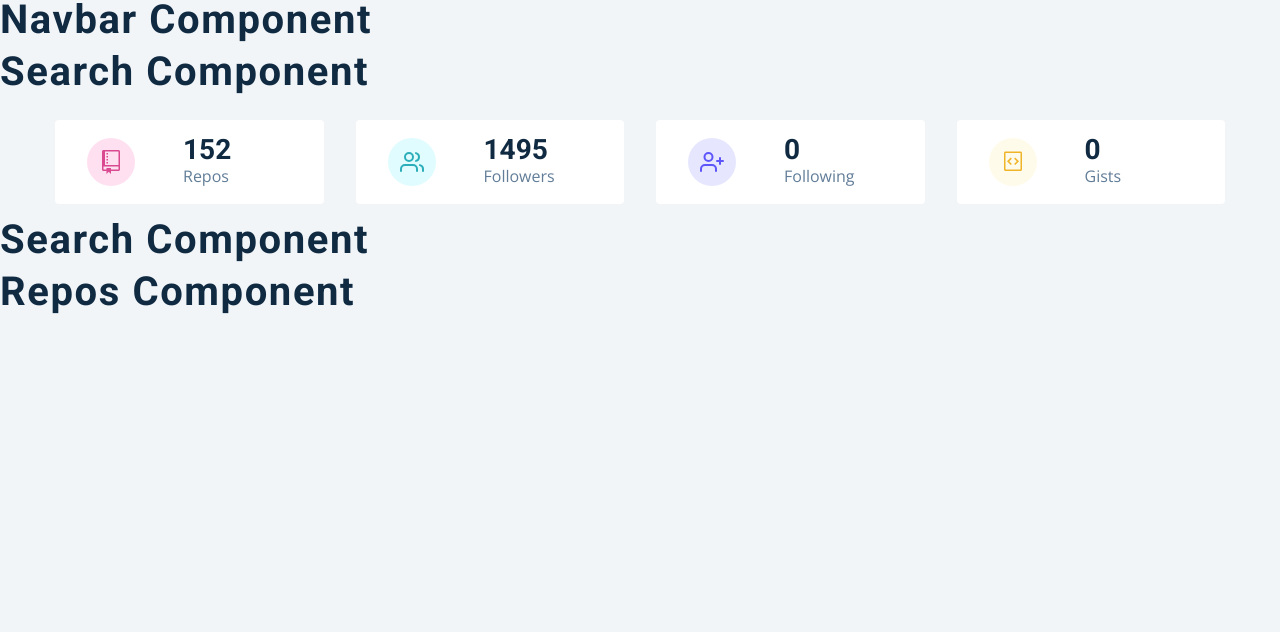
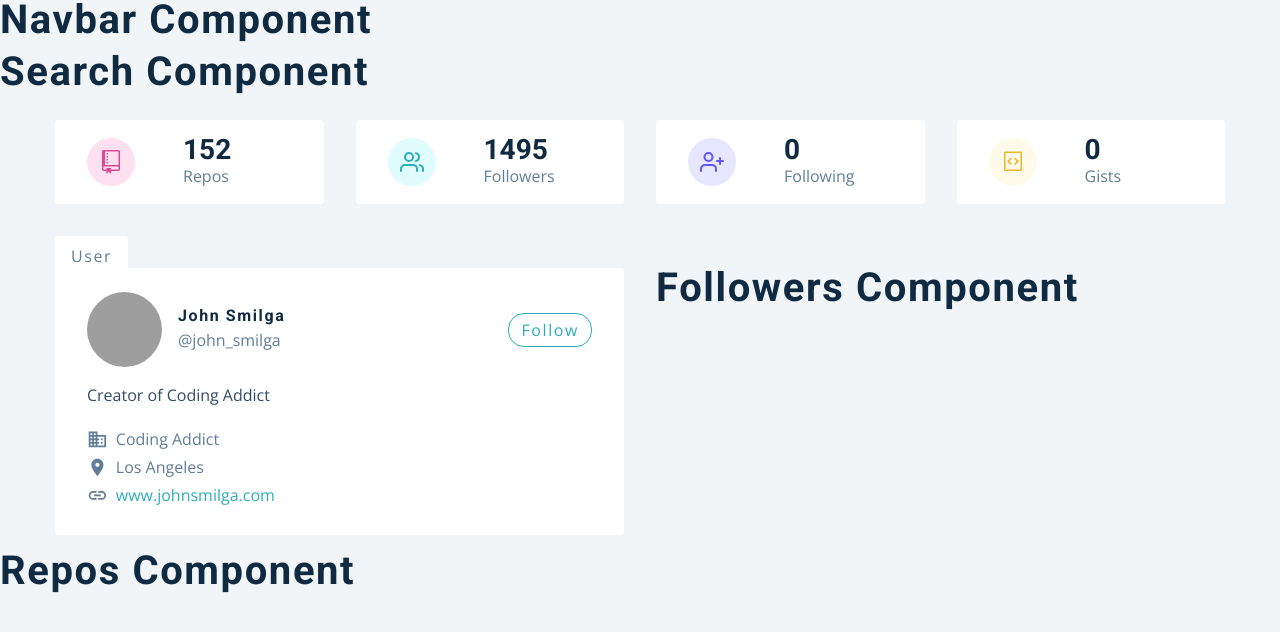
Before and after one commit to duongthuychuong/GIT-USER, a React (Create React App) app in the folder Desktop/REact_Course/React-project-chuong/gitHubUser/git-user/: page / in a window 1280 px wide. Shown: the top 632 px of the page. Built offline with nearby package versions, Linux system fonts and the light colour scheme; grey boxes are pictures that could not be loaded.

Commit message:
card component

```diff
--- a/Desktop/REact_Course/React-project-chuong/gitHubUser/git-user/src/components/Card.js
+++ b/Desktop/REact_Course/React-project-chuong/gitHubUser/git-user/src/components/Card.js
@@ -1,9 +1,45 @@
-import React from 'react';
-import { GithubContext } from '../context/context';
-import styled from 'styled-components';
-import { MdBusiness, MdLocationOn, MdLink } from 'react-icons/md';
+import React from "react";
+import { useGlobalContext } from "../context/context";
+import styled from "styled-components";
+import { MdBusiness, MdLocationOn, MdLink } from "react-icons/md";
 const Card = () => {
-  return <h2>card component</h2>;
+  const { githubUser } = useGlobalContext();
+  const {
+    avatar_url,
+    html_url,
+    name,
+    company,
+    blog,
+    bio,
+    location,
+    twitter_username,
+  } = githubUser;
+  return (
+    <Wrapper>
+      <header>
+        <img src={avatar_url} alt={name} />
+        <div>
+          <h4>{name}</h4>
+          <p>@{twitter_username || "Chuong Duong"}</p>
+        </div>
+        <a href={html_url}>follow</a>
+      </header>
+      <p className="bio">{bio}</p>
+      <div className="links">
+        <p>
+          <MdBusiness /> {company}
+        </p>
+        <p>
+          <MdLocationOn /> {location || "earth"}
+        </p>
+
+        <a href={`https://${blog}`}>
+          <MdLink></MdLink>
+          {blog}
+        </a>
+      </div>
+    </Wrapper>
+  );
 };
 const Wrapper = styled.article`
   background: var(--clr-white);
@@ -13,7 +49,7 @@
   border-bottom-right-radius: var(--radius);
   position: relative;
   &::before {
-    content: 'user';
+    content: "user";
     position: absolute;
     top: 0;
     left: 0;
--- a/Desktop/REact_Course/React-project-chuong/gitHubUser/git-user/src/components/User.js
+++ b/Desktop/REact_Course/React-project-chuong/gitHubUser/git-user/src/components/User.js
@@ -1,9 +1,16 @@
-import React from 'react';
-import styled from 'styled-components';
-import Card from './Card';
-import Followers from './Followers';
+import React from "react";
+import styled from "styled-components";
+import Card from "./Card";
+import Followers from "./Followers";
 const User = () => {
-  return <h2>search component</h2>;
+  return (
+    <section className="section">
+      <Wrapper className="section-center">
+        <Card />
+        <Followers />
+      </Wrapper>
+    </section>
+  );
 };
 
 const Wrapper = styled.div`
```
